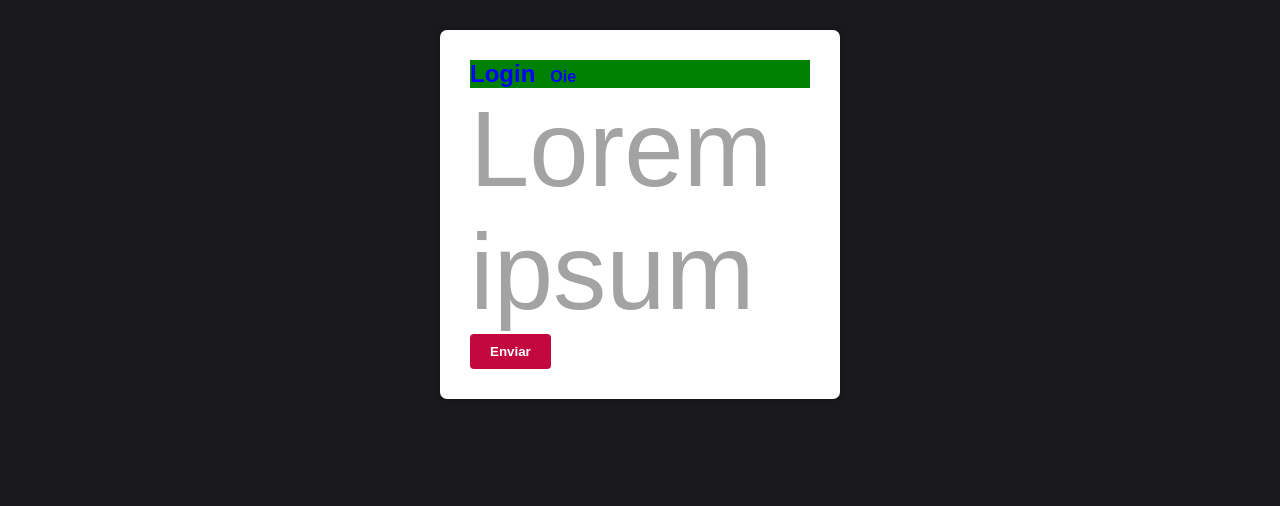
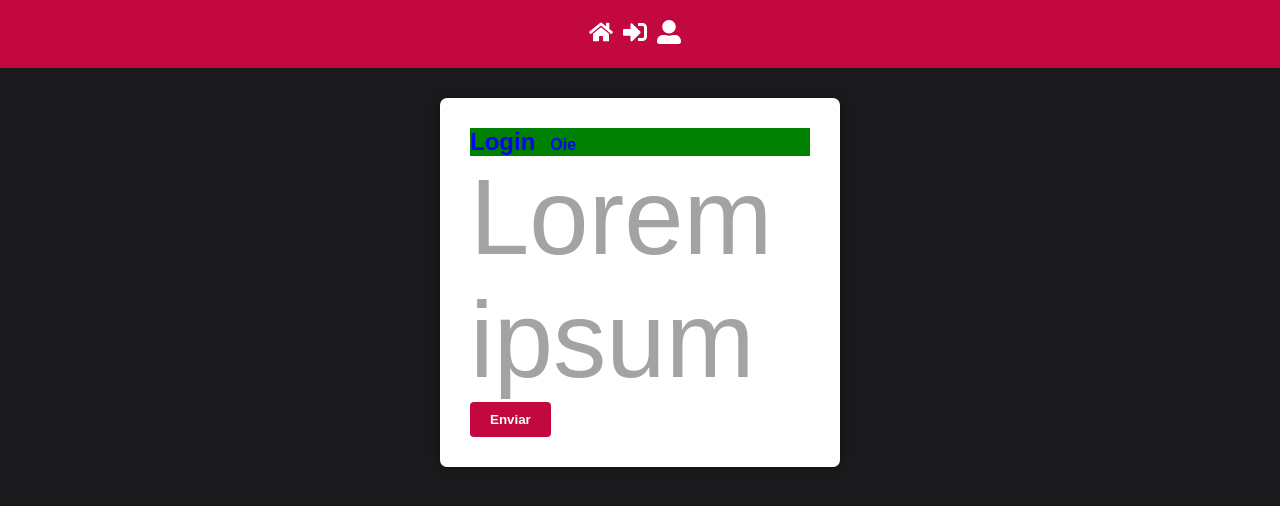
Before and after one commit to Orozimbo1/ReactJs_Base, a React (Create React App) app in the folder my-app/: page / in a window 1280 px wide. Shown: the top 506 px of the page. Built offline with nearby package versions, Linux system fonts and the light colour scheme.

Commit message:
adicionando NavBar

```diff
--- a/my-app/package.json
+++ b/my-app/package.json
@@ -8,6 +8,8 @@
     "@testing-library/user-event": "^13.5.0",
     "react": "^18.2.0",
     "react-dom": "^18.2.0",
+    "react-icons": "^4.6.0",
+    "react-router-dom": "^5.2.0",
     "react-scripts": "5.0.1",
     "styled-components": "^5.3.6",
     "web-vitals": "^2.1.4"
--- a/my-app/src/App.js
+++ b/my-app/src/App.js
@@ -1,10 +1,12 @@
 import React from "react";
 import Login from "./pages/Login";
 import GlobalStyles from "./styles/GlobalStyles";
+import Header from "./components/Header";
 
 function App() {
     return (
         <>
+            <Header />
             <Login />
             <GlobalStyles />
         </>
--- a/my-app/src/components/Header/index.js
+++ b/my-app/src/components/Header/index.js
@@ -0,0 +1,20 @@
+import React from "react";
+import { FaHome, FaSignInAlt, FaUserAlt } from "react-icons/fa";
+
+import { Nav } from "./styled";
+
+export default function Header() {
+    return (
+        <Nav>
+            <p>
+                <FaHome size={24} />
+            </p>
+            <p>
+                <FaSignInAlt size={24} />
+            </p>
+            <p>
+                <FaUserAlt size={24} />
+            </p>
+        </Nav>
+    );
+}
--- a/my-app/src/components/Header/styled.js
+++ b/my-app/src/components/Header/styled.js
@@ -0,0 +1,16 @@
+import styled from "styled-components";
+import { primaryColor } from "../../config/colors";
+
+export const Nav = styled.nav`
+    background: ${primaryColor};
+    padding: 20px;
+    display: flex;
+    justify-content: center;
+    align-items: center;
+
+    p {
+        color: #fff;
+        margin: 0 10px 0 0;
+        font-weight: bold;
+    }
+`;
```
Also changed, not shown: 1 other file (tests, documents, lock files or other folders).
